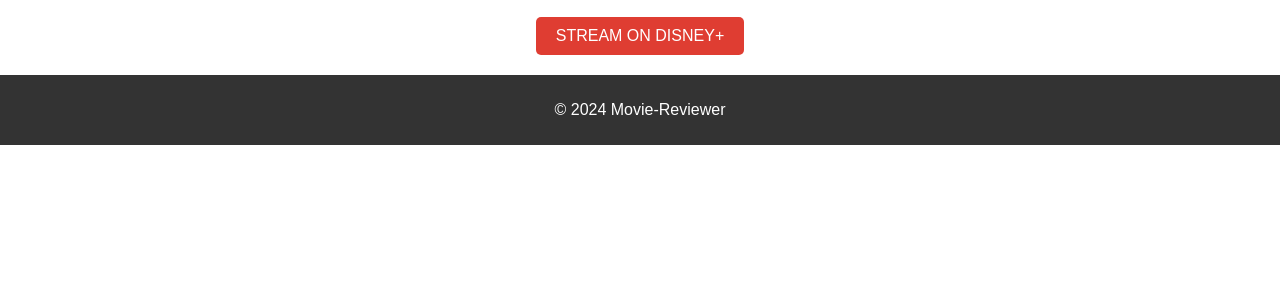
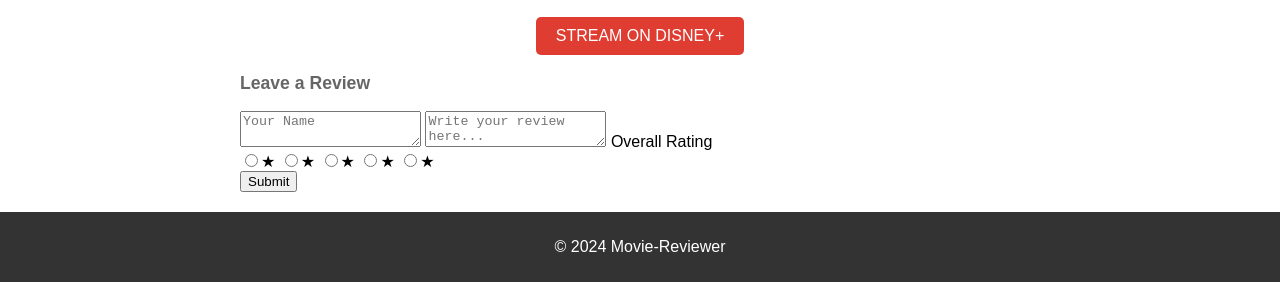
Before and after one commit to Keerthi180304/html-movie-review, a plain HTML site: page pages/iron-man.html in a window 1280 px wide. Shown: the part 3088-3370 px from the top of the page. Before the commit the page ends 3233 px from the top, so only its background shows below. Drawn offline with Linux system fonts and the light colour scheme; files whose address does not match are found by name.

Commit message:
Update iron-man.html
Added new feature to write user reviews

```diff
--- a/pages/iron-man.html
+++ b/pages/iron-man.html
@@ -57,6 +57,23 @@
             <div id="stream-now-section">
                 <a href="https://www.hotstar.com/in/movies/iron-man/1660000038" class="stream-now-button" target="_blank">STREAM ON DISNEY+</a>
             </div>
+        <div class="review-section">
+                <h3>Leave a Review</h3>
+                <form id="review-form">
+                    <textarea id="user-name" placeholder="Your Name" required></textarea>
+                    <textarea id="review-text" placeholder="Write your review here..." required></textarea>
+                    <label for="rating">Overall Rating</label>
+                    <div class="star-rating">
+                        <input type="radio" name="rating" id="star5" value="5"><label for="star5">★</label>
+                        <input type="radio" name="rating" id="star4" value="4"><label for="star4">★</label>
+                        <input type="radio" name="rating" id="star3" value="3"><label for="star3">★</label>
+                        <input type="radio" name="rating" id="star2" value="2"><label for="star2">★</label>
+                        <input type="radio" name="rating" id="star1" value="1"><label for="star1">★</label>
+                    </div>
+                    <button type="submit">Submit</button>
+                </form>
+                <div id="reviews-display"></div>
+            </div>
 
     </main>
 
```
